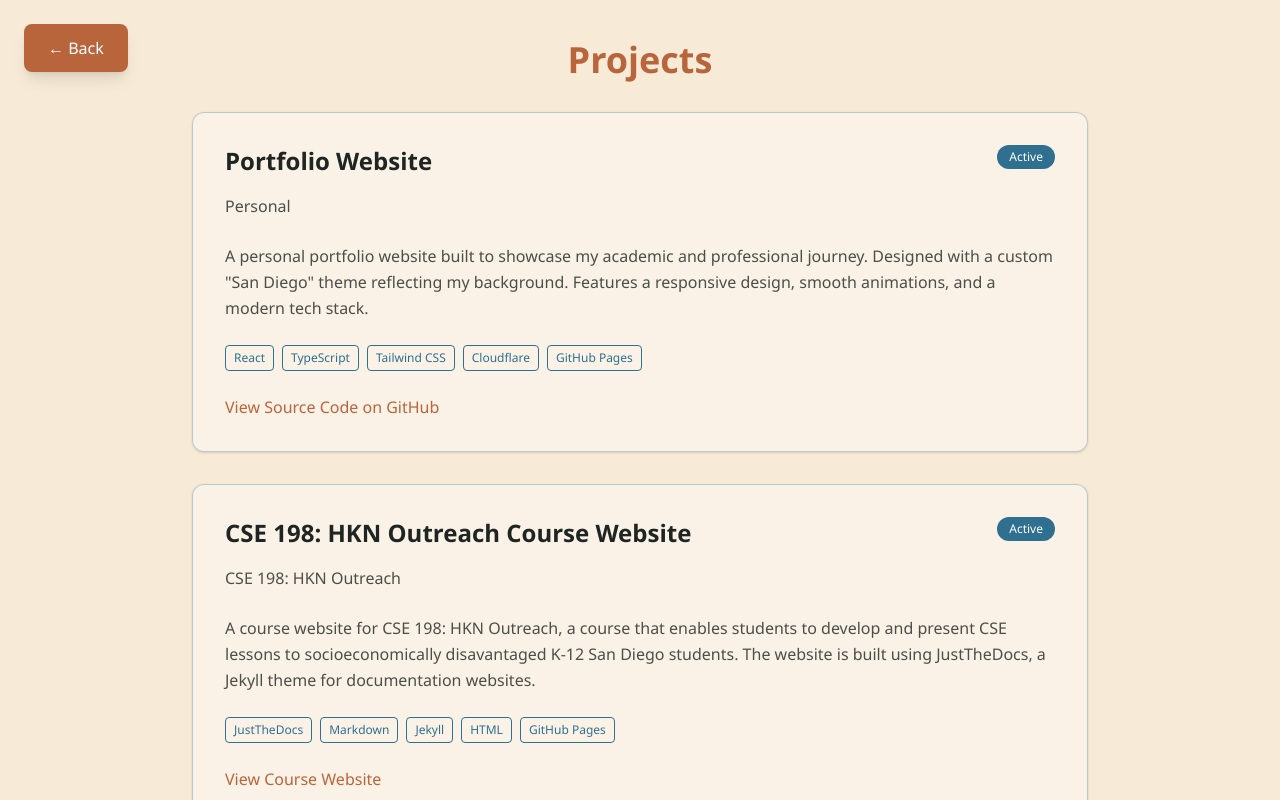
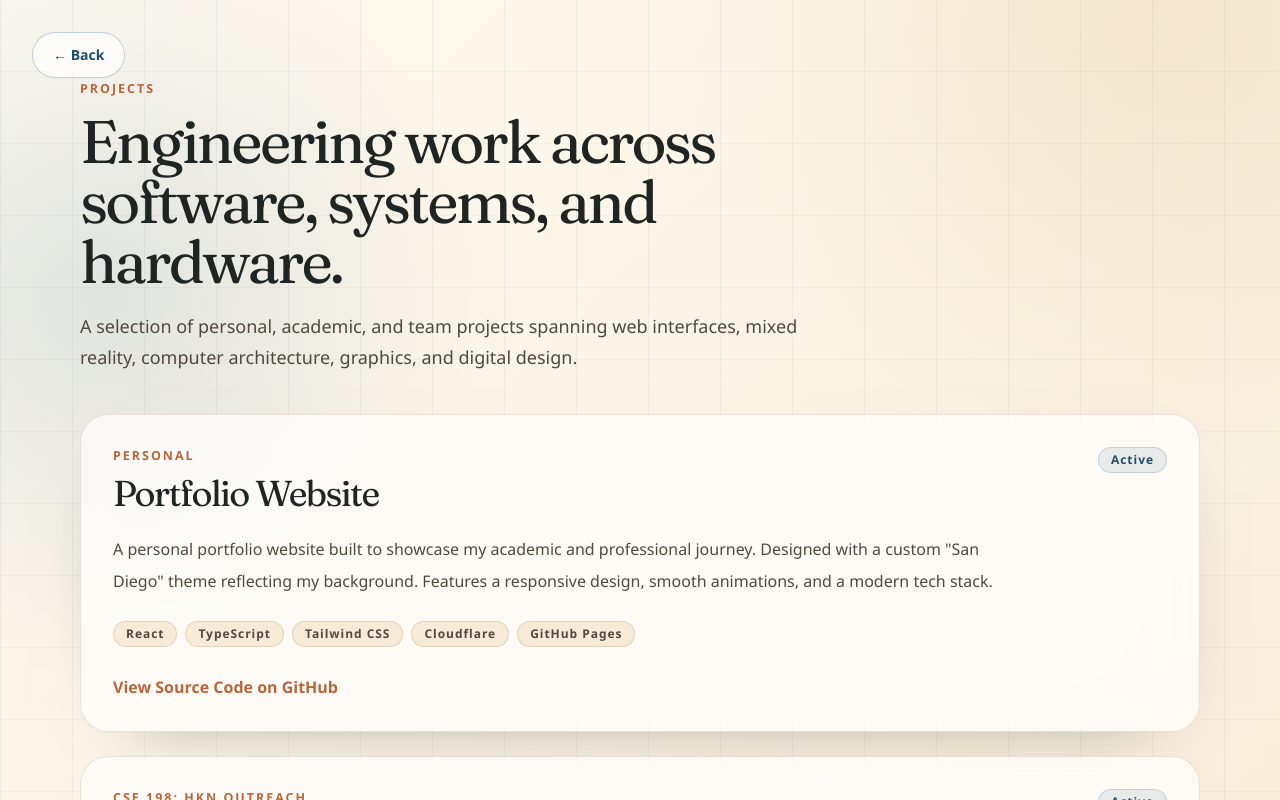
Before and after one commit to acjeter/acjeter.github.io, a React (Vite) app: page /projects in a window 1280 px wide. Shown: the top 800 px of the page. Built offline with nearby package versions, Linux system fonts and the light colour scheme.

Commit message:
Polish terminal courses and projects

```diff
--- a/src/components/BackButton.tsx
+++ b/src/components/BackButton.tsx
@@ -1,5 +1,5 @@
 import React from 'react';
-import { Link } from 'react-router-dom';
+import { ButtonLink } from './design-system';
 
 interface BackButtonProps {
     to?: string;
@@ -7,12 +7,13 @@ interface BackButtonProps {
 
 const BackButton: React.FC<BackButtonProps> = ({ to = "/" }) => {
     return (
-        <Link
+        <ButtonLink
             to={to}
-            className="absolute top-6 left-6 px-6 py-3 bg-terracotta text-white rounded-lg hover:bg-sunset transition-colors duration-300 shadow-lg hover:shadow-xl z-20"
+            variant="ghost"
+            className="absolute left-5 top-5 z-20 bg-white-soft/70 md:left-8 md:top-8"
         >
             ← Back
-        </Link>
+        </ButtonLink>
     );
 };
 
--- a/src/pages/Home.tsx
+++ b/src/pages/Home.tsx
@@ -197,7 +197,7 @@ const Home: React.FC = () => {
                 <div className="grid gap-8 md:grid-cols-[0.7fr_0.3fr] md:items-end">
                     <SectionHeading eyebrow="Featured work" title="Project work as evidence." />
                     <p className="body-copy">
-                        Each preview should show what the work proves about systems thinking, reliability, and execution.
+
                     </p>
                 </div>
                 <div className="mt-10 grid gap-5 md:grid-cols-[1.15fr_0.85fr]">
--- a/src/pages/Projects.tsx
+++ b/src/pages/Projects.tsx
@@ -1,7 +1,7 @@
 import React, { useEffect } from 'react';
-import { Link } from 'react-router-dom';
 import { motion } from 'framer-motion';
 import BackButton from '../components/BackButton';
+import { Badge, Card, PageShell, Section, SectionHeading, TextLink } from '../components/design-system';
 
 interface Project {
     title: string;
@@ -28,7 +28,7 @@ const projects: Project[] = [
     {
         title: 'CSE 198: HKN Outreach Course Website',
         status: 'Active',
-        description: 'A course website for CSE 198: HKN Outreach, a course that enables students to develop and present CSE lessons to socioeconomically disavantaged K-12 San Diego students. The website is built using JustTheDocs, a Jekyll theme for documentation websites.',
+        description: 'A course website for CSE 198: HKN Outreach, a course that enables students to develop and present CSE lessons to socioeconomically disadvantaged K-12 San Diego students. The website is built using JustTheDocs, a Jekyll theme for documentation websites.',
         tags: ['JustTheDocs', 'Markdown', 'Jekyll', 'HTML', 'GitHub Pages'],
         affiliation: 'CSE 198: HKN Outreach',
         link: 'https://www.andrewcjeter.com/cse198-sp26',
@@ -38,8 +38,8 @@ const projects: Project[] = [
     {
         title: 'HoloLens ASL Translator',
         status: 'Completed',
-        description: 'A HoloLens application built to translate specific American Sign Language into text using computer vision and machine learning. Our AI model was trained on a dataset of ASL frames, and we are currently in the process of refining it to be able to train on our own dataset generated from the HoloLens. Our HoloLens team is working on utilizing a geofenced box as a space for where the ASL input data will be collected. Another primary learning objective is to efficiently develop our project in a team following Agile with Scrum methodology, and using GitLab for version control.',
-        tags: ['Python', 'Unity', 'HoloLens', 'HTML', 'TCP/IP', 'Machine Learning', 'Agile', 'Scrum', 'Git', 'GitLab'],
+        description: 'A Microsoft HoloLens 2 application exploring ASL translation with computer vision, Unity, and team-based Agile development. The project used trained ASL frame data and investigated how HoloLens-captured input could be constrained and processed for translation.',
+        tags: ['Python', 'Unity', 'Microsoft HoloLens 2', 'HTML', 'TCP/IP', 'Machine Learning', 'Agile', 'Scrum', 'Git', 'GitLab'],
         affiliation: 'CSE 118 Ubiquitous Computing Final Project',
         link: 'https://github.com/acjeter/CSE118_Final_Project',
         linkText: 'View Source Code on GitHub'
@@ -73,7 +73,7 @@ const projects: Project[] = [
         tags: ['C++', 'C', 'OpenGL', 'Computer Graphics'],
         affiliation: 'CSE 167 Computer Graphics Final Project',
         link: 'https://github.com/acjeter/CSE167_Final_Project',
-        linkText: 'Available on Request; Unable to Publicly Share.'
+        linkText: 'View Source Code on GitHub'
     },
     // ECE 111 Final Project
     {
@@ -94,66 +94,73 @@ const Projects: React.FC = () => {
     }, []);
 
     return (
-        <div className="min-h-screen bg-sand text-desert-dark p-10 relative">
+        <PageShell>
             <BackButton />
-            <motion.h2
-                initial={{ opacity: 0, x: -20 }}
-                animate={{ opacity: 1, x: 0 }}
-                className="text-4xl font-bold mb-8 text-terracotta text-center"
-            >
-                Projects
-            </motion.h2>
-            <div className="max-w-4xl mx-auto">
+            <Section className="pt-28">
+                <motion.div initial={{ opacity: 0, y: 16 }} animate={{ opacity: 1, y: 0 }}>
+                    <SectionHeading
+                        eyebrow="Projects"
+                        title="Engineering work across software, systems, and hardware."
+                    >
+                        <p>
+                            A selection of personal, academic, and team projects spanning web interfaces, mixed reality,
+                            computer architecture, graphics, and digital design.
+                        </p>
+                    </SectionHeading>
+                </motion.div>
+
+                <div className="mt-10 grid gap-6">
                 {projects.map((project, index) => (
                     <motion.div
                         key={project.title}
                         initial={{ opacity: 0, y: 20 }}
                         animate={{ opacity: 1, y: 0 }}
                         transition={{ delay: 0.2 + index * 0.1 }}
-                        className="bg-white/40 border border-ucsd-blue/30 rounded-xl overflow-hidden hover:bg-white/60 transition-colors duration-300 mb-8 shadow-sm"
                     >
-                        <div className="p-8">
-                            <div className="flex justify-between items-start mb-4">
-                                <h3 className="text-2xl font-bold text-desert-dark">{project.title}</h3>
-                                <span className={`px-3 py-1 text-xs font-medium text-white rounded-full ${project.status === 'Active' ? 'bg-ucsd-blue' :
-                                    project.status === 'Completed' ? 'bg-sage' : 'bg-terracotta'
-                                    }`}>
+                        <Card className="transition hover:-translate-y-1">
+                            <div className="flex flex-col gap-4 md:flex-row md:items-start md:justify-between">
+                                <div>
+                                    <p className="eyebrow mb-2">{project.affiliation}</p>
+                                    <h3 className="display-heading text-3xl text-ink-900 md:text-4xl">{project.title}</h3>
+                                </div>
+                                <Badge tone={project.status === 'Active' ? 'cool' : project.status === 'Completed' ? 'natural' : 'warm'}>
                                     {project.status}
-                                </span>
+                                </Badge>
                             </div>
-                            <p className="text-desert-dark/80 mb-6 leading-relaxed">
-                                {project.affiliation}
-                            </p>
-                            <p className="text-desert-dark/80 mb-6 leading-relaxed">
+                            <p className="mt-5 max-w-4xl leading-8 text-text-muted">
                                 {project.description}
                             </p>
-                            <div className="flex flex-wrap gap-2 mb-6">
+                            <div className="mt-6 flex flex-wrap gap-2">
                                 {project.tags.map(tag => (
-                                    <span key={tag} className="px-2 py-1 text-xs border border-ucsd-blue text-ucsd-blue font-medium rounded">
-                                        {tag}
-                                    </span>
+                                    <Badge key={tag}>{tag}</Badge>
                                 ))}
                             </div>
-                            <div className="flex gap-4">
-                                <Link to={project.link} target="_blank" rel="noopener noreferrer" className="text-terracotta hover:text-sunset font-medium transition-colors">
+                            <div className="mt-7">
+                                {project.link ? (
+                                    <TextLink href={project.link} target="_blank" rel="noopener noreferrer">
+                                        {project.linkText}
+                                    </TextLink>
+                                ) : (
+                                    <span className="font-bold text-text-muted">
                                     {project.linkText}
-                                </Link>
+                                    </span>
+                                )}
                             </div>
-                        </div>
+                        </Card>
                     </motion.div>
                 ))}
+                </div>
 
-                {/* Placeholder for future projects */}
                 <motion.div
                     initial={{ opacity: 0 }}
                     animate={{ opacity: 1 }}
                     transition={{ delay: 0.4 }}
-                    className="text-center text-desert-dark/40 py-12 border-t border-desert-dark/10"
+                    className="mt-12 border-t border-clay-700/10 py-12 text-center text-text-muted"
                 >
                     <p>More projects coming soon...</p>
                 </motion.div>
-            </div>
-        </div>
+            </Section>
+        </PageShell>
     );
 };
 
```
Also changed, not shown: src/components/Terminal.tsx (+14 -14 lines), src/pages/Courses.tsx (+28 -31 lines).
